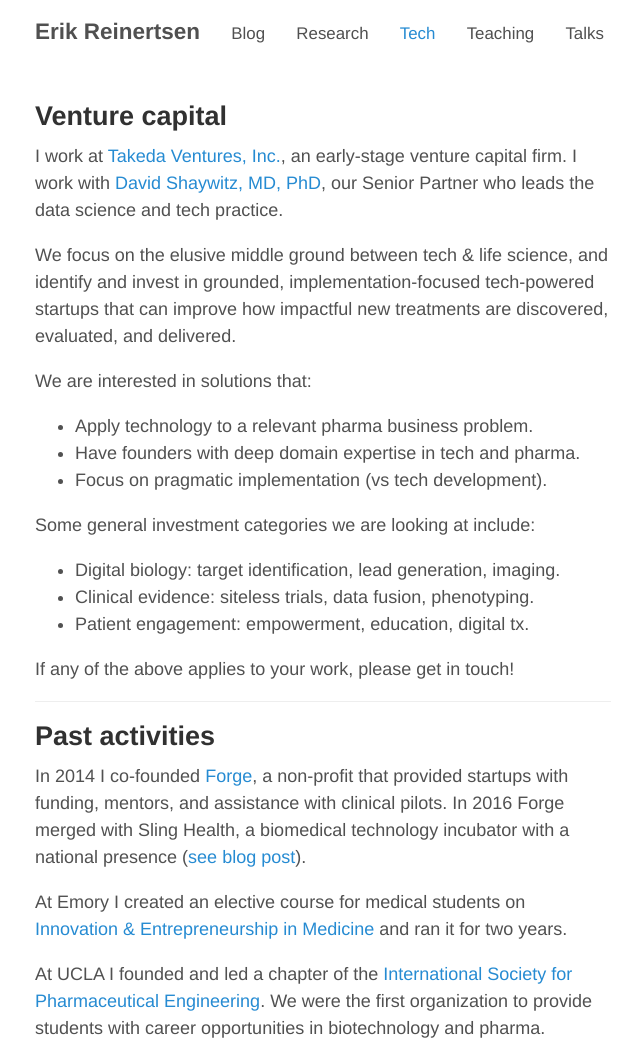
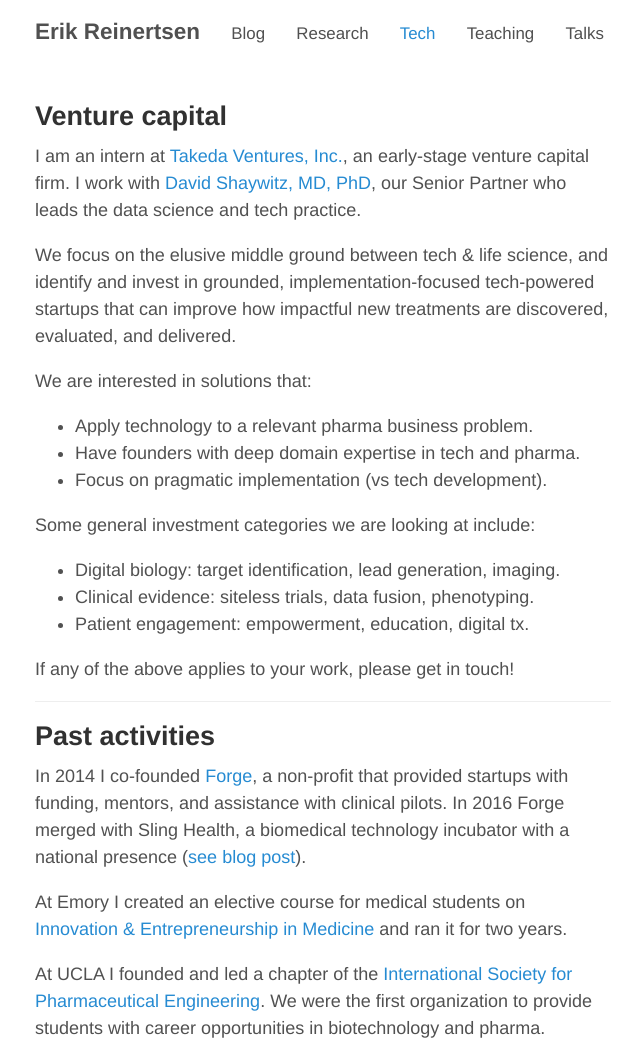
Before and after one commit to erikr/erikr.github.io, a Jekyll site: the page built from tech.md, in a window 1280 px wide. Shown: the whole page, without its empty margins (317-957 px from the left). Built offline with Jekyll 4.4.1, drawn with Linux system fonts in a browser that asks for light colours; nearby versions of some CDN libraries.

Commit message:
revised vc info

```diff
--- a/tech.md
+++ b/tech.md
@@ -7,7 +7,7 @@
 
 ## Venture capital
 
-I work at [Takeda Ventures, Inc.](http://takedaventures.com), an early-stage venture capital firm. I work with [David Shaywitz, MD, PhD](https://www.linkedin.com/in/david-shaywitz-md-phd-232a237/), our Senior Partner who leads the data science and tech practice.
+I am an intern at [Takeda Ventures, Inc.](http://takedaventures.com), an early-stage venture capital firm. I work with [David Shaywitz, MD, PhD](https://www.linkedin.com/in/david-shaywitz-md-phd-232a237/), our Senior Partner who leads the data science and tech practice.
 
 We focus on the elusive middle ground between tech & life science, and identify and invest in grounded, implementation-focused tech-powered startups that can improve how impactful new treatments are discovered, evaluated, and delivered.
 
```
